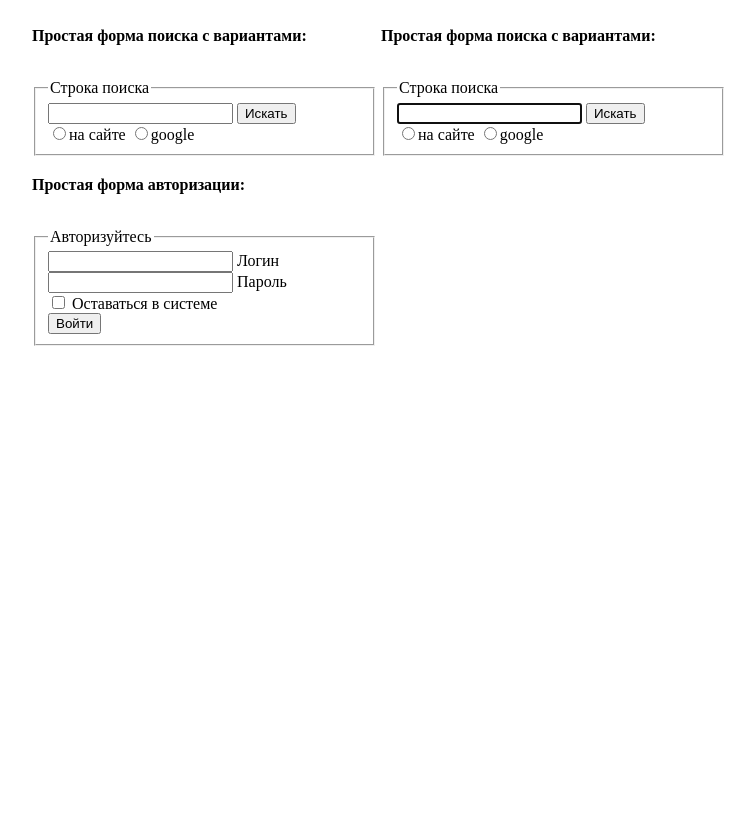
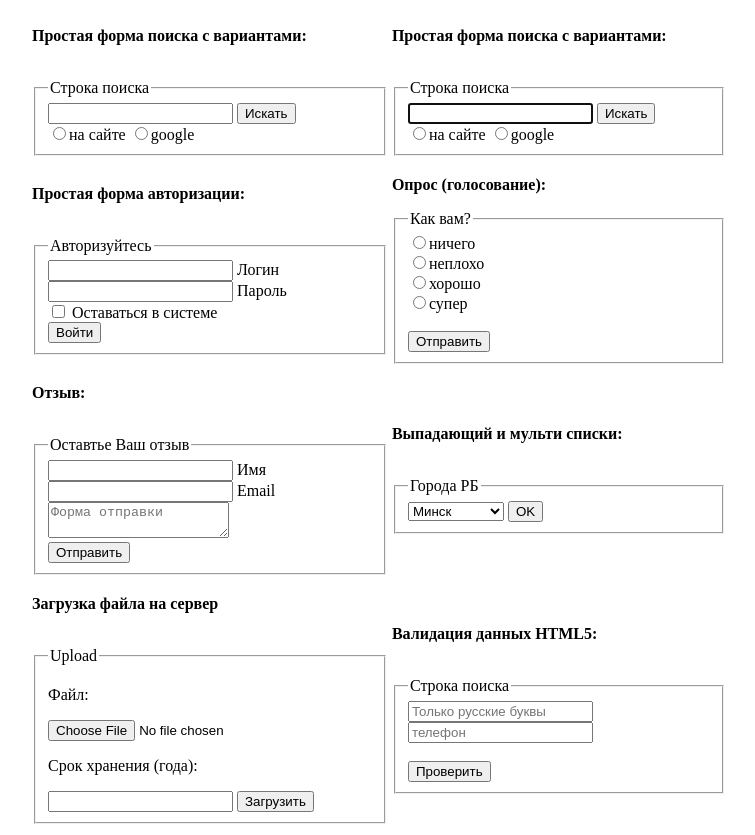
Before and after one commit to anarstah/67-19, a plain HTML site: page home/home 2/forms.html in a window 1280 px wide. Shown: the whole page, without its empty margins (261-1016 px from the left). Before the commit the page ends 800 px from the top, so only its background shows below. Drawn offline with Linux system fonts and the light colour scheme.

Commit message:
18/10/2019 1

```diff
--- a/home/home 2/forms.html
+++ b/home/home 2/forms.html
@@ -64,7 +64,119 @@
                         </label>
                     </fieldset>
                 </form>
+            </td>
 
+
+            <td>
+            <p><b>Опрос (голосование):</b></p>
+            <form method="post" action="http://fe.it-academy.by/TestForm.php">
+                <fieldset>
+                    <legend>Как вам?</legend>
+                    <label>
+                        <input type="radio" name="opinion" value="4">ничего<br>
+                        <input type="radio" name="opinion" value="3">неплохо<br>
+                        <input type="radio" name="opinion" value="2">хорошо<br>
+                        <input type="radio" name="opinion" value="1">супер<br>
+                    </label>
+                    <br>
+                    <label>
+                        <input type="submit" value="Отправить">
+                    </label>
+                    <label>
+                        <input type="text" value="2013.12.31" hidden>
+                    </label>
+                </fieldset>
+            </form>
+            </td>
+
+        </tr>
+
+        <tr>
+            <td>
+                <p><b>Отзыв:</b></p><br>
+                <form method="post" action="http://fe.it-academy.by/TestForm.php">
+                    <fieldset>
+                        <legend>Оставтье Ваш отзыв</legend>
+                        <label>
+                            <input type="text" name="name" required> Имя<br>
+                            <input type="email" name="email" required> Email<br>
+                            <textarea lang="ru" placeholder="Форма отправки"></textarea>
+                        </label>
+                        <br>
+                        <label>
+                            <input type="submit" value="Отправить">
+                        </label>
+                    </fieldset>
+                </form>
+            </td>
+
+            <td>
+                <p><b>Выпадающий и мульти списки:</b></p><br>
+                <form method="post" action="http://fe.it-academy.by/TestForm.php">
+                    <fieldset>
+                        <legend>Города РБ</legend>
+                        <label>
+                            <select name="city">
+                                <optgroup label="Города РБ">
+                                    <option value="1">Минск</option>
+                                    <option value="2">Брест</option>
+                                    <option value="3">Витебск</option>
+                                </optgroup>
+                                <optgroup label="Города РФ">
+                                    <option value="1">Москва</option>
+                                    <option value="2">Питер</option>
+                                    <option value="3">Новгород</option>
+                                </optgroup>
+                            </select>
+                        </label>
+
+                        <label>
+                            <input type="submit" value="OK">
+                            <!-- Как сделать, что бы список открывался вверх?-->
+                        </label>
+                    </fieldset>
+                </form>
+            </td>
+        </tr>
+
+        <tr>
+            <td>
+                <p><b>Загрузка файла на сервер</b></p><br>
+                <form method="post" action="http://fe.it-academy.by/TestForm.php" enctype="multipart/form-data">
+                    <fieldset>
+                        <legend>Upload</legend>
+                        <p>Файл:</p>
+                        <label>
+                            <input type="file" name="file_name" required>
+                        </label>
+                        <p>Срок хранения (года):</p>
+                        <label>
+                            <input type="text" pattern="[0-9]{1,2}" name="years" required>
+                        </label>
+                        <label>
+                            <input type="submit" value="Загрузить">
+                            <!-- как изменить размер окна ввода-->
+                        </label>
+                    </fieldset>
+                </form>
+            </td>
+
+            <td>
+                <p><b>Валидация данных HTML5:</b></p><br>
+                <form method="post" action="http://fe.it-academy.by/TestForm.php">
+                    <fieldset>
+                        <legend>Строка поиска</legend>
+                        <label>
+                            <input type="text" name="text" placeholder="Только русские буквы" pattern="[А-Яа-я]+" required><br>
+                            <input type="text" name="phone" placeholder="телефон" pattern="^\+375 \((17|29|33|44|25 )\) [0-9]{3}-[0-9]{2}-[0-9]{2}$" required><br>
+                        </label>
+                        <br>
+                        <label>
+                            <input type="submit" value="Проверить">
+                        </label>
+                    </fieldset>
+                </form>
+            </td>
         </tr>
     </table>
 
```
